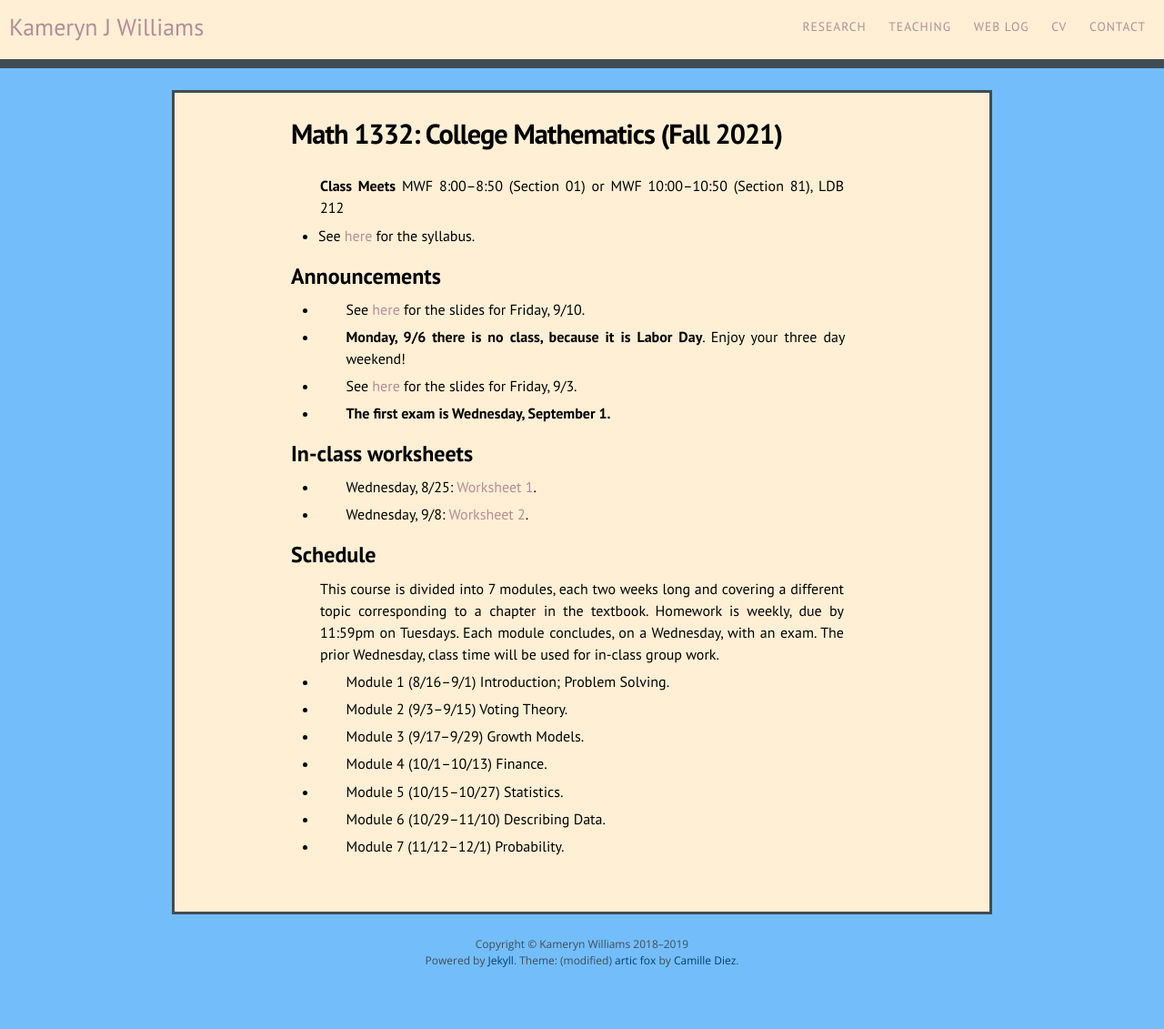
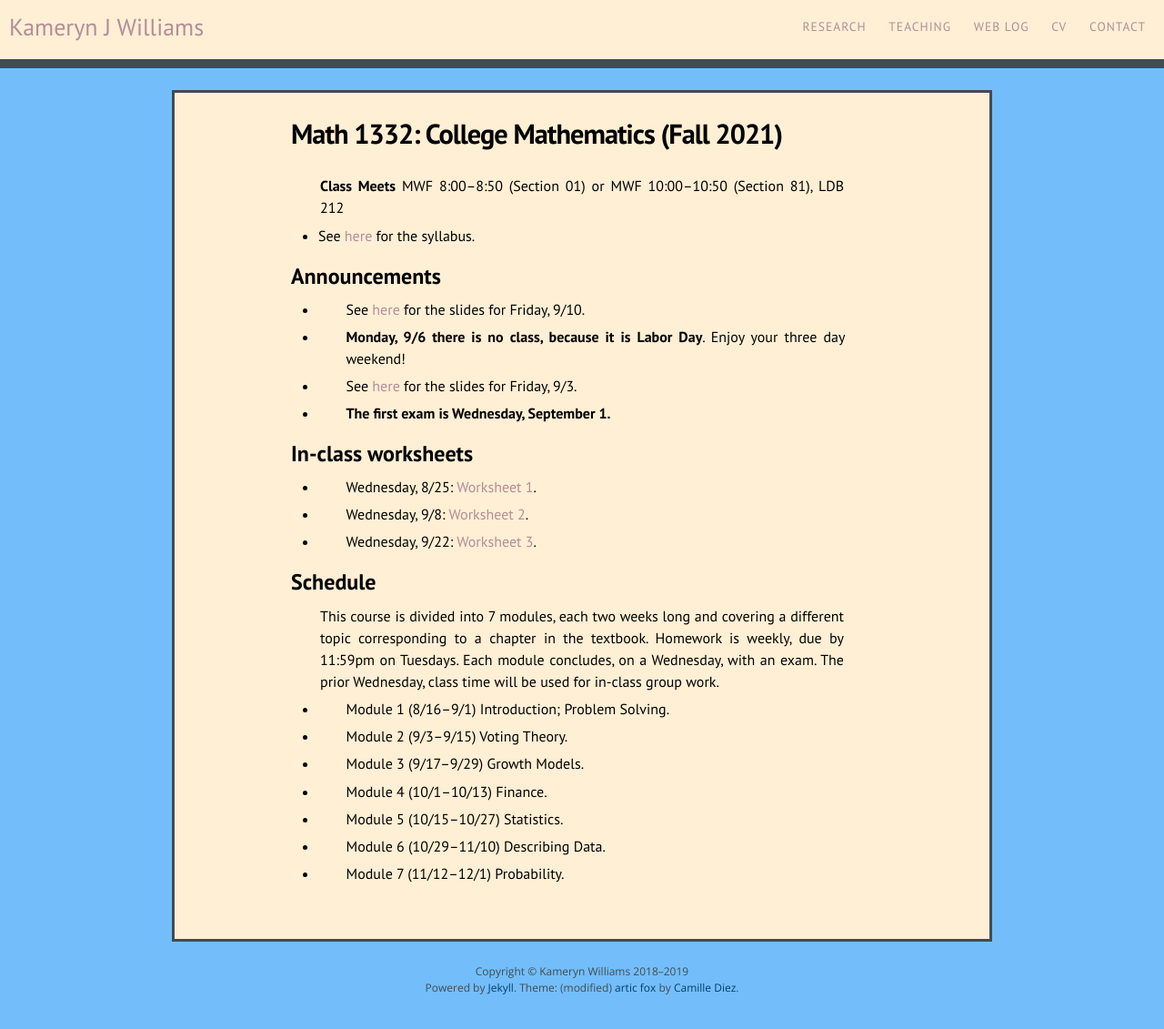
Before and after one commit to kamerynjw/kamerynjw.github.io, a Jekyll site: the page built from teaching/2021/math1332.md, in a window 1280 px wide. Shown: the whole page at 91% size. Built offline with Jekyll 4.4.1, drawn with Linux system fonts in a browser that asks for light colours; nearby versions of some CDN libraries; before the commit the page ends 1101 px from its top, so only the background shows below that.

Commit message:
new worksheet

```diff
--- a/teaching/2021/math1332.md
+++ b/teaching/2021/math1332.md
@@ -26,6 +26,8 @@ In-class worksheets
 
 * Wednesday, 9/8: [Worksheet 2]({{ page.url }}w2.pdf).
 
+* Wednesday, 9/22: [Worksheet 3]({{ page.url }}w3.pdf).
+
 
 Schedule
 --------
```
Also changed, not shown: 1 other file.
